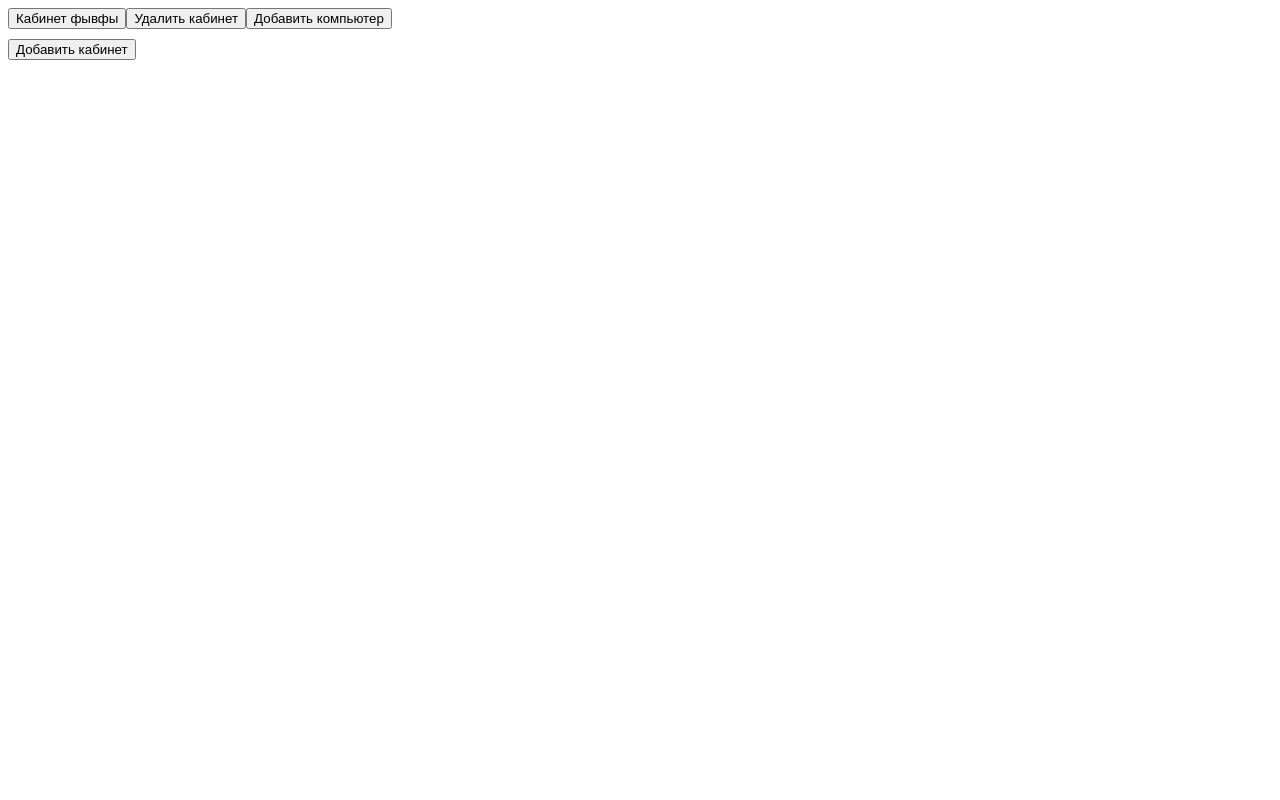
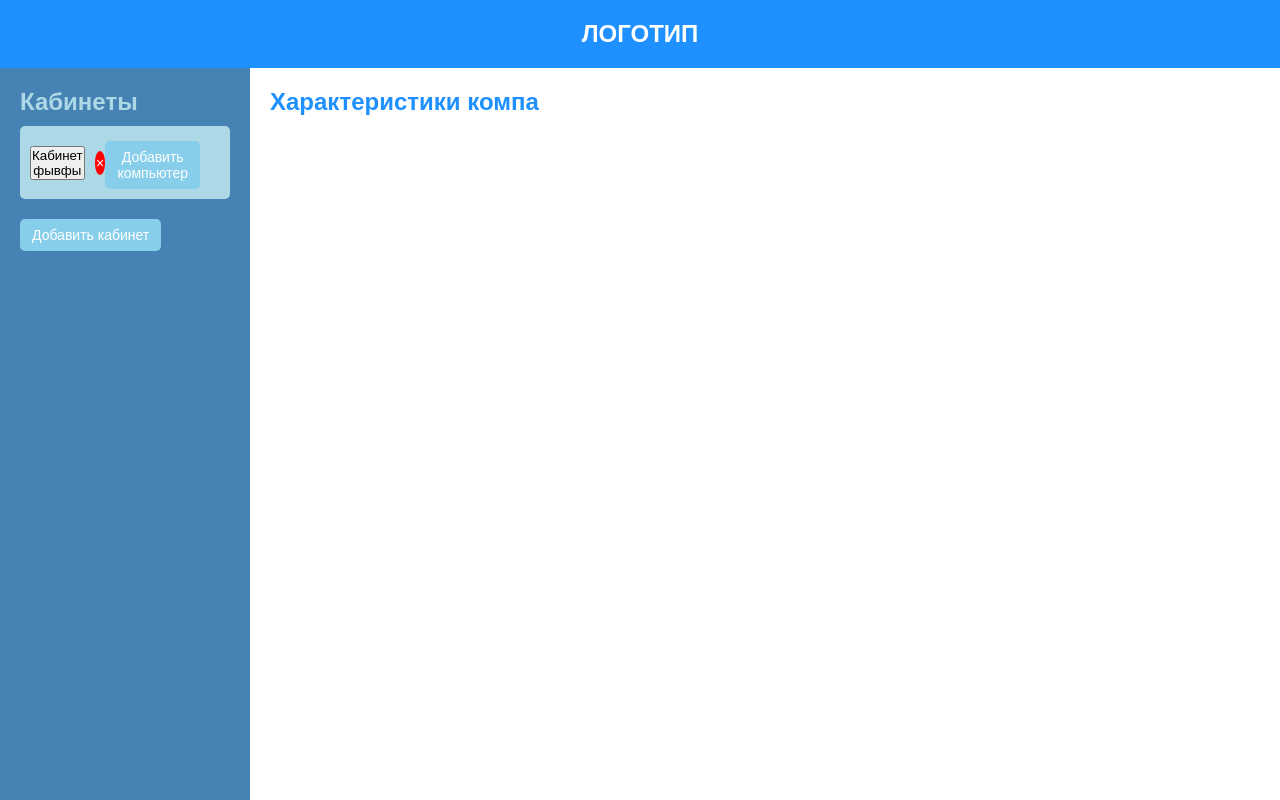
Before and after one commit to AvenidAcami/Mya, a Flask app: page / in a window 1280 px wide. Run offline with Flask 3, Linux system fonts and the light colour scheme; data comes from the database, SQL or seed files in the repository; both versions use the stored data as it was after the commit.

Commit message:
Жопа

```diff
--- /dev/null
+++ b/static/main_page.css
@@ -0,0 +1,140 @@
+* {
+  margin: 0;
+  padding: 0;
+  box-sizing: border-box;
+}
+
+body {
+  font-family: Arial, sans-serif;
+  background-color: #f0f8ff;
+  color: #333;
+}
+
+.container {
+  display: flex;
+  flex-direction: column;
+  min-height: 100vh;
+}
+
+header {
+  background-color: #1e90ff;
+  padding: 20px;
+  text-align: center;
+}
+
+.logo {
+  color: white;
+  font-size: 24px;
+}
+
+main {
+  display: flex;
+  flex: 1;
+}
+
+.sidebar {
+  background-color: #4682b4;
+  padding: 20px;
+  width: 250px;
+  color: white;
+  overflow-y: auto; /* Прокрутка для большого количества кабинетов */
+}
+
+.sidebar h2 {
+  margin-bottom: 10px;
+  color: #add8e6;
+}
+
+/* Стили для блоков кабинетов */
+.cabinet {
+  background-color: #add8e6;
+  margin-bottom: 10px;
+  padding: 10px;
+  display: flex;
+  justify-content: space-between;
+  align-items: center;
+  border-radius: 5px;
+  cursor: pointer;
+  transition: background-color 0.3s ease;
+  color: white;
+}
+
+.cabinet:hover {
+  background-color: #5f9ea0; /* Изменение фона при наведении */
+}
+
+.cabinet span {
+  font-weight: bold;
+  white-space: nowrap;
+  overflow: hidden;
+  text-overflow: ellipsis;
+}
+
+.computer-list {
+  margin-left: 20px; /* Лесенка для списка компьютеров */
+}
+
+.add-cabinet-btn,
+.add-computer-btn {
+  background-color: #87ceeb;
+  border: none;
+  color: white;
+  padding: 8px 12px;
+  text-align: center;
+  text-decoration: none;
+  display: inline-block;
+  font-size: 14px;
+  cursor: pointer;
+  border-radius: 5px;
+  margin-top: 10px;
+  transition: background-color 0.3s ease;
+}
+
+.add-cabinet-btn:hover,
+.add-computer-btn:hover {
+  background-color: #5f9ea0; /* Изменение цвета кнопки при наведении */
+}
+
+.content {
+  flex: 1;
+  padding: 20px;
+  background-color: white;
+}
+
+.delete-btn {
+  background-color: red;
+  color: white;
+  border: none;
+  border-radius: 50%;
+  width: 24px;
+  height: 24px;
+  text-align: center;
+  font-size: 14px;
+  line-height: 24px;
+  cursor: pointer;
+  margin-left: 10px;
+}
+
+.add-computer-btn {
+  background-color: #87ceeb;
+  margin-top: 5px;
+}
+
+/* Стили для списка компьютеров */
+.computer-item {
+  display: flex;
+  justify-content: space-between;
+  align-items: center;
+  margin-top: 5px;
+  padding: 5px 10px;
+  background-color: #f0f8ff;
+  border-radius: 5px;
+}
+
+.computer-item span {
+  font-weight: bold;
+}
+
+h2 {
+  color: #1e90ff;
+}
--- a/static/script.js
+++ b/static/script.js
@@ -1,6 +1,5 @@
 // Загрузка списка кабинетов
 async function loadCabinets() {
-    try {
     const response = await fetch('/get_cabinets');
     const cabinets = await response.json();
     const cabinetList = document.getElementById('cabinet-list');
@@ -12,18 +11,20 @@ async function loadCabinets() {
 
         const button = document.createElement('button');
         button.textContent = `Кабинет ${cabinet.name}`;
-            button.onclick = () => toggleComputers(cabinet.name); // Используем имя кабинета
+        button.onclick = () => toggleComputers(cabinet.name);
+
+        const addComputerButton = document.createElement('button');
+        addComputerButton.className = 'add-computer-btn';
+        addComputerButton.textContent = 'Добавить компьютер';
+        addComputerButton.onclick = () => addComputer(cabinet.name);
 
         const deleteButton = document.createElement('button');
-            deleteButton.textContent = 'Удалить кабинет';
-            deleteButton.onclick = () => deleteCabinet(cabinet.name); // Используем имя кабинета
-
-            const addComputerButton = document.createElement('button');
-            addComputerButton.textContent = 'Добавить компьютер';
-            addComputerButton.onclick = () => addComputer(cabinet.name); // Используем имя кабинета
+        deleteButton.className = 'delete-btn';
+        deleteButton.textContent = '×';
+        deleteButton.onclick = () => deleteCabinet(cabinet.name);
 
         const computerList = document.createElement('div');
-            computerList.id = `computers-${cabinet.name}`; // Имя кабинета как идентификатор
+        computerList.id = `computers-${cabinet.name}`;
         computerList.className = 'computer-list';
 
         cabinetDiv.appendChild(button);
@@ -33,55 +34,70 @@ async function loadCabinets() {
 
         cabinetList.appendChild(cabinetDiv);
     });
-    } catch (error) {
-        console.error('Ошибка при загрузке кабинетов:', error);
+}
+
+// Добавление компьютера в кабинет
+async function addComputer(cabinetName) {
+    const computerName = prompt('Введите название компьютера:');
+    if (computerName) {
+        await fetch('/add_computer', {
+            method: 'POST',
+            headers: {
+                'Content-Type': 'application/json'
+            },
+            body: JSON.stringify({ cabinet_name: cabinetName, name: computerName })
+        });
+        await loadComputers(cabinetName);
     }
 }
 
 // Переключение отображения списка компьютеров
 async function toggleComputers(cabinetName) {
-    try {
     const computerList = document.getElementById(`computers-${cabinetName}`);
     if (computerList.style.display === 'none' || computerList.style.display === '') {
-            await loadComputers(cabinetName); // Используем имя кабинета
+        await loadComputers(cabinetName);
         computerList.style.display = 'block';
     } else {
         computerList.style.display = 'none';
     }
-    } catch (error) {
-        console.error('Ошибка при переключении списка компьютеров:', error);
-    }
 }
 
-// Загрузка компьютеров для кабинета
 async function loadComputers(cabinetName) {
-    try {
-        const response = await fetch(`/get_computers/${encodeURIComponent(cabinetName)}`);
+    const response = await fetch(`/get_computers/${cabinetName}`);
     const computers = await response.json();
     const computerList = document.getElementById(`computers-${cabinetName}`);
     computerList.innerHTML = '';
 
     computers.forEach(computer => {
         const computerDiv = document.createElement('div');
-
-            // Ссылка на страницу компьютера
         const computerLink = document.createElement('a');
-            computerLink.href = `/computer/${encodeURIComponent(cabinetName)}/${encodeURIComponent(computer.name)}`;
+        computerLink.href = `/computer/${cabinetName}/${encodeURIComponent(computer.name)}`;
         computerLink.textContent = computer.name;
 
-            // Кнопка для удаления компьютера
         const deleteButton = document.createElement('button');
-            deleteButton.textContent = 'Удалить компьютер';
+        deleteButton.className = 'delete-btn';
+        deleteButton.textContent = '×';
         deleteButton.onclick = () => deleteComputer(computer.name, cabinetName);
 
-            // Добавляем ссылку и кнопку удаления в элемент
         computerDiv.appendChild(computerLink);
         computerDiv.appendChild(deleteButton);
-
         computerList.appendChild(computerDiv);
     });
-    } catch (error) {
-        console.error('Ошибка при загрузке компьютеров:', error);
+}
+
+// Удаление компьютера
+async function deleteComputer(computerName, cabinetName) {
+    if (confirm('Вы уверены, что хотите удалить этот компьютер?')) {
+        await fetch(`/delete_computer/${cabinetName}/${computerName}`, { method: 'DELETE' });
+        await loadComputers(cabinetName);
+    }
+}
+
+// Удаление кабинета
+async function deleteCabinet(cabinetName) {
+    if (confirm('Вы уверены, что хотите удалить этот кабинет?')) {
+        await fetch(`/delete_cabinet/${cabinetName}`, { method: 'DELETE' });
+        loadCabinets();
     }
 }
 
@@ -89,7 +105,6 @@ async function loadComputers(cabinetName) {
 async function addCabinet() {
     const cabinetName = prompt('Введите номер кабинета:');
     if (cabinetName) {
-        try {
         await fetch('/add_cabinet', {
             method: 'POST',
             headers: {
@@ -98,57 +113,7 @@ async function addCabinet() {
             body: JSON.stringify({ name: cabinetName })
         });
         loadCabinets();
-        } catch (error) {
-            console.error('Ошибка при добавлении кабинета:', error);
-        }
     }
 }
 
-// Добавление компьютера в кабинет
-async function addComputer(cabinetName) {
-    const computerName = prompt('Введите название компьютера:');
-    if (computerName) {
-        try {
-            await fetch('/add_computer', {
-                method: 'POST',
-                headers: {
-                    'Content-Type': 'application/json'
-                },
-                body: JSON.stringify({ cabinet_name: cabinetName, name: computerName }) // Передаем имя кабинета
-            });
-            await loadComputers(cabinetName); // Обновляем список компьютеров
-        } catch (error) {
-            console.error('Ошибка при добавлении компьютера:', error);
-        }
-    }
-}
-
-// Удаление кабинета
-async function deleteCabinet(cabinetName) {
-    if (confirm('Вы уверены, что хотите удалить этот кабинет?')) {
-        try {
-            await fetch(`/delete_cabinet/${encodeURIComponent(cabinetName)}`, { method: 'DELETE' });
 loadCabinets();
-        } catch (error) {
-            console.error('Ошибка при удалении кабинета:', error);
-        }
-    }
-}
-
-// Удаление компьютера
-async function deleteComputer(computerName, cabinetName) {
-    if (confirm('Вы уверены, что хотите удалить этот компьютер?')) {
-        try {
-            await fetch(`/delete_computer/${encodeURIComponent(cabinetName)}/${encodeURIComponent(computerName)}`, { method: 'DELETE' });
-            await loadComputers(cabinetName);
-        } catch (error) {
-            console.error('Ошибка при удалении компьютера:', error);
-        }
-    }
-}
-
-// Инициализация списка кабинетов при загрузке страницы
-loadCabinets();
-
-// Добавляем кнопку для добавления нового кабинета
-document.getElementById('add-cabinet-btn').addEventListener('click', addCabinet);
--- a/templates/index.html
+++ b/templates/index.html
@@ -2,25 +2,28 @@
 <html lang="ru">
 <head>
     <meta charset="UTF-8">
-    <title>Список кабинетов</title>
-    <style>
-        body {
-            font-family: Arial, sans-serif;
-        }
-        .cabinet {
-            margin-bottom: 10px;
-        }
-        .computer-list {
-            margin-left: 20px;
-            display: none;
-        }
-    </style>
+    <meta name="viewport" content="width=device-width, initial-scale=1.0">
+    <title>Управление кабинетами</title>
+    <link rel="stylesheet" href="static/main_page.css">
 </head>
 <body>
-    <div id="cabinet-list"></div>
-    <button id="add-cabinet-btn">Добавить кабинет</button>
+    <div class="container">
+        <header>
+            <h1 class="logo">ЛОГОТИП</h1>
+        </header>
+        <main>
+            <aside class="sidebar">
+                <h2>Кабинеты</h2>
+                <div id="cabinet-list"></div>
+                <button class="add-cabinet-btn" onclick="addCabinet()">Добавить кабинет</button>
+            </aside>
+            <section class="content">
+                <h2 id="computer-details">Характеристики компа</h2>
+            </section>
+        </main>
+    </div>
 
-    <script src="/static/script.js"></script>
+
+    <script src="static/script.js"></script>
 </body>
-
 </html>
```
Also changed, not shown: cabinets.db, cabinets/302a_adasds.db (added), cabinets/31231_фывфывфывфывф.db (added), cabinets/31231_ыфввфыв.db (added), cabinets/504K_DESKTOP-234.db (added), cabinets/фывфы.db (added). Lines whose indentation alone changed are shown as unchanged.
